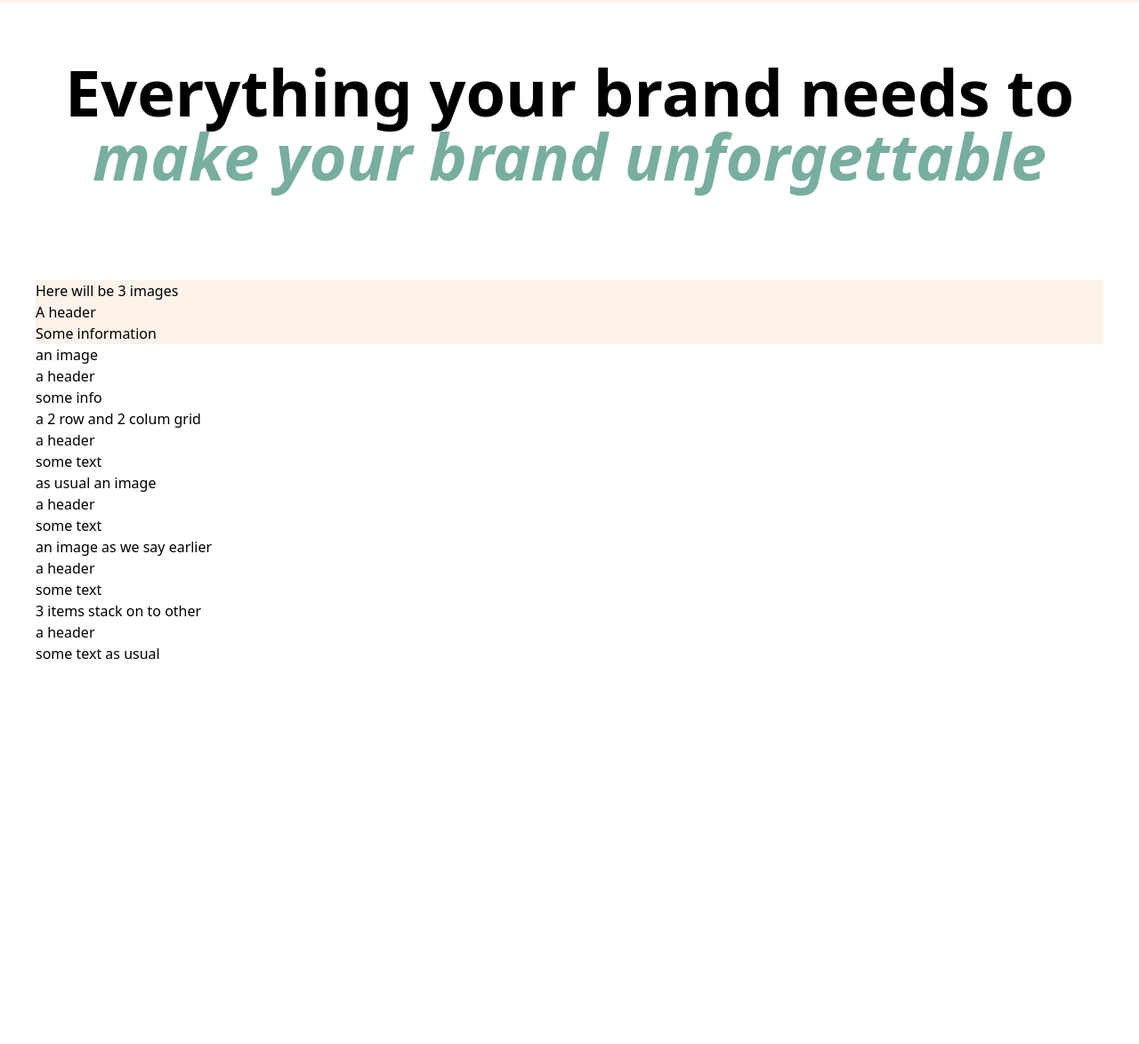
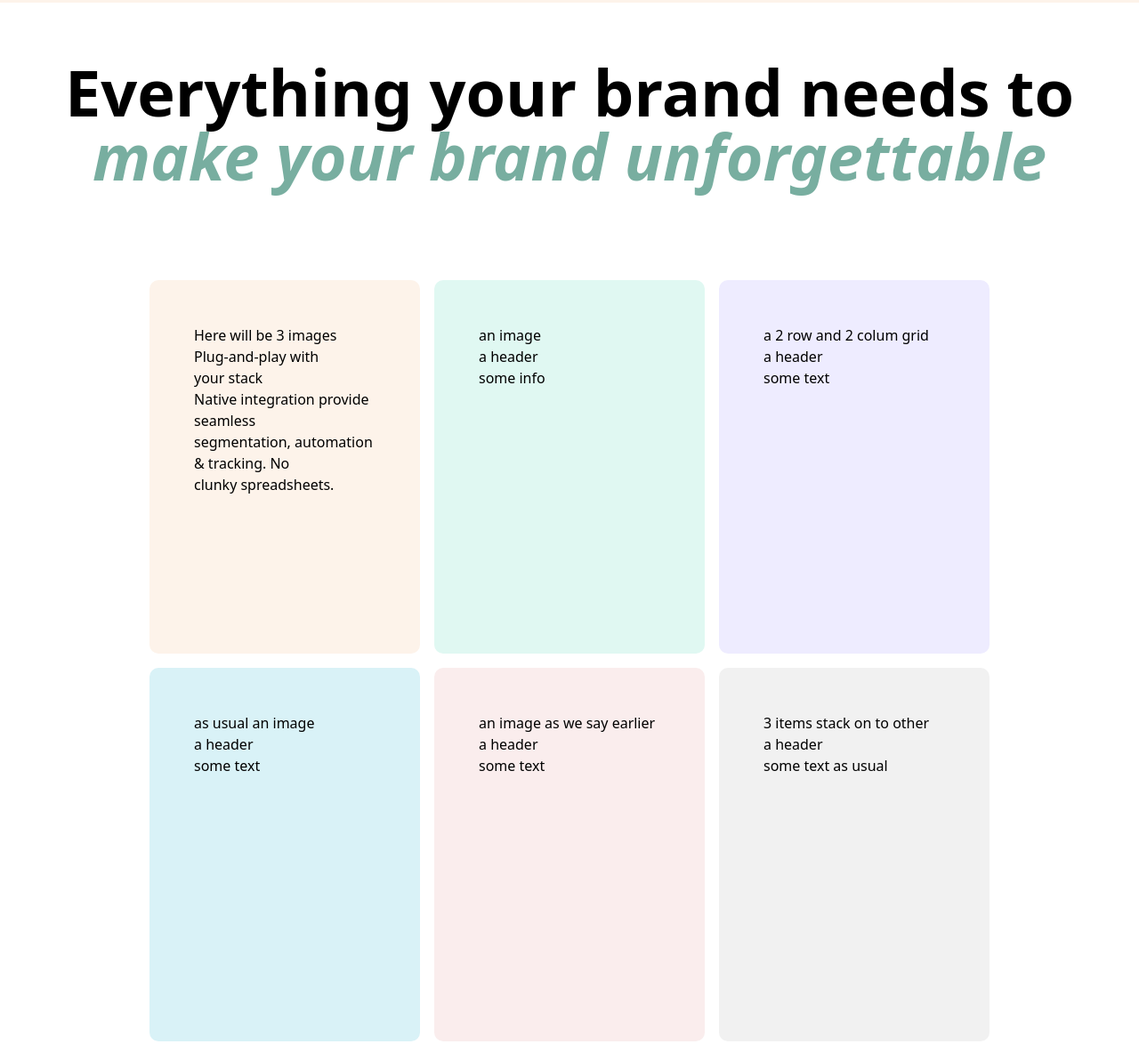
Before and after one commit to ArfanFahad/PostPilotNew, a plain HTML site: page index.html in a window 1280 px wide. Shown: the part 4992-6166 px from the top of the page at 89% size. Before the commit the page ends 5779 px from the top, so only its background shows below. Drawn offline with nearby package versions, Linux system fonts and the light colour scheme.

Commit message:
almost done with the grid

```diff
--- a/index.html
+++ b/index.html
@@ -5,6 +5,14 @@
   <meta name="viewport" content="width=device-width, initial-scale=1.0">
   <link href="./index.css" rel="stylesheet">
   <script src="https://cdn.tailwindcss.com"></script>
+  <style type="text/tailwindcss">
+    @layer utilities {
+      .grid_properties {
+        border-radius: 10px;
+        padding: 50px;
+      }
+    }
+  </style>
   <script>
     tailwind.config = {
       theme: {
@@ -236,19 +244,21 @@
       </div>
 
       <!--Here is the grid that contains 6 items-->
-      <div class="p-10">
+      <div class="p-10 grid grid-cols-3 grid-rows-[420px_420px] mx-32 gap-4">
 
         <!--1st Grid-->
-        <div class="bg-gridFirstColor">
+        <div class="bg-gridFirstColor grid_properties">
           <div>
             <p>Here will be 3 images</p>
           </div>
-          <h1>A header</h1>
-          <p>Some information</p>
+          <h1>Plug-and-play with<br> your stack</h1>
+          <p>Native integration provide seamless<br>
+          segmentation, automation & tracking. No <br>
+          clunky spreadsheets.</p>
         </div>
 
         <!--2nd Grid-->
-        <div>
+        <div class="bg-gridSecondColor grid_properties">
           <div>
             <p>an image</p>
           </div>
@@ -257,7 +267,7 @@
         </div>
 
         <!--3rd Grid-->
-        <div>
+        <div class="bg-gridThirdColor grid_properties">
           <div>
             <p>a 2 row and 2 colum grid</p>
           </div>
@@ -266,7 +276,7 @@
         </div>
 
         <!--4th Grid-->
-        <div>
+        <div class="bg-gridFourthColor grid_properties">
           <div>
             <p>as usual an image</p>
           </div>
@@ -275,7 +285,7 @@
         </div>
 
         <!--5th Grid-->
-        <div>
+        <div class="bg-gridFifthColor grid_properties">
           <div>
             <p>an image as we say earlier</p>
           </div>
@@ -284,7 +294,7 @@
         </div>
 
         <!--6th Grid-->
-        <div>
+        <div class="bg-gridSixthColor grid_properties">
           <div>
             <!--Well, we can make a flex column to stack on over other-->
             <p>3 items stack on to other</p>
```
Also changed, not shown: grid_img/1st grid img/773a03ee6e4478c932eeaa93cf514cba.png_720x720q80.png (added), grid_img/1st grid img/apex logo.png (added), grid_img/1st grid img/shoe.avif (added).
